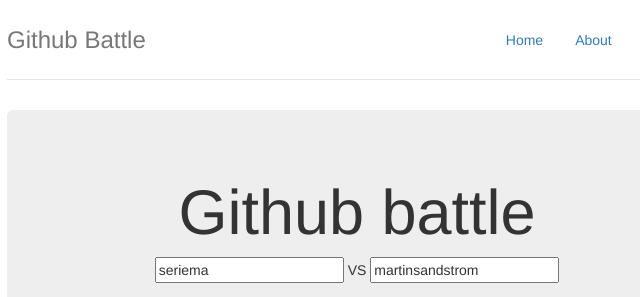
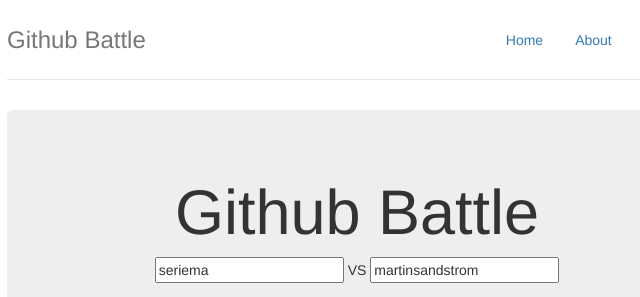
Before and after one commit to MartinSandstrom/Github-Battle, a website: page app/index.html in a window 1280 px wide. Shown: the top 297 px of the page, 283-923 px from the left. Drawn offline with nearby package versions, Linux system fonts and the light colour scheme; some packages are replaced by stand-ins of ours; files that its build step writes are made by us from their sources; a script that the page names is missing.

Commit message:
Renaming.

```diff
--- a/app/views/main.html
+++ b/app/views/main.html
@@ -1,5 +1,5 @@
 <div class="jumbotron">
-  <h1>Github battle</h1>
+  <h1>Github Battle</h1>
 
   <input placeholder="You" type="text" ng-model="players[0].name" />
   VS
```
